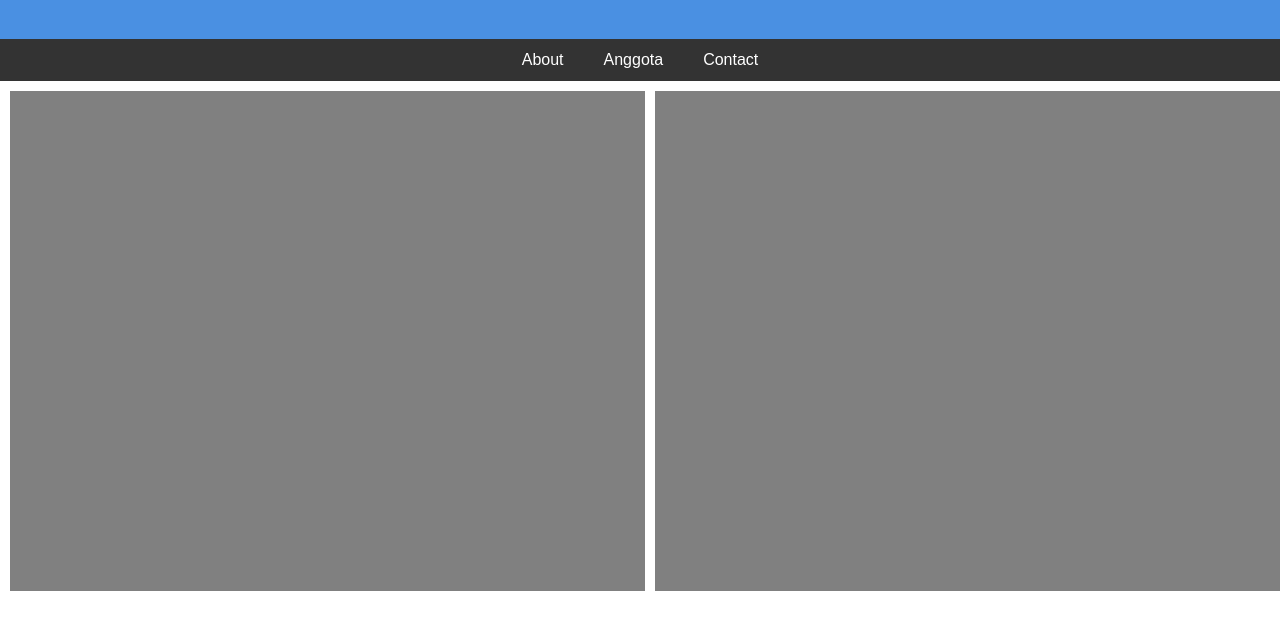
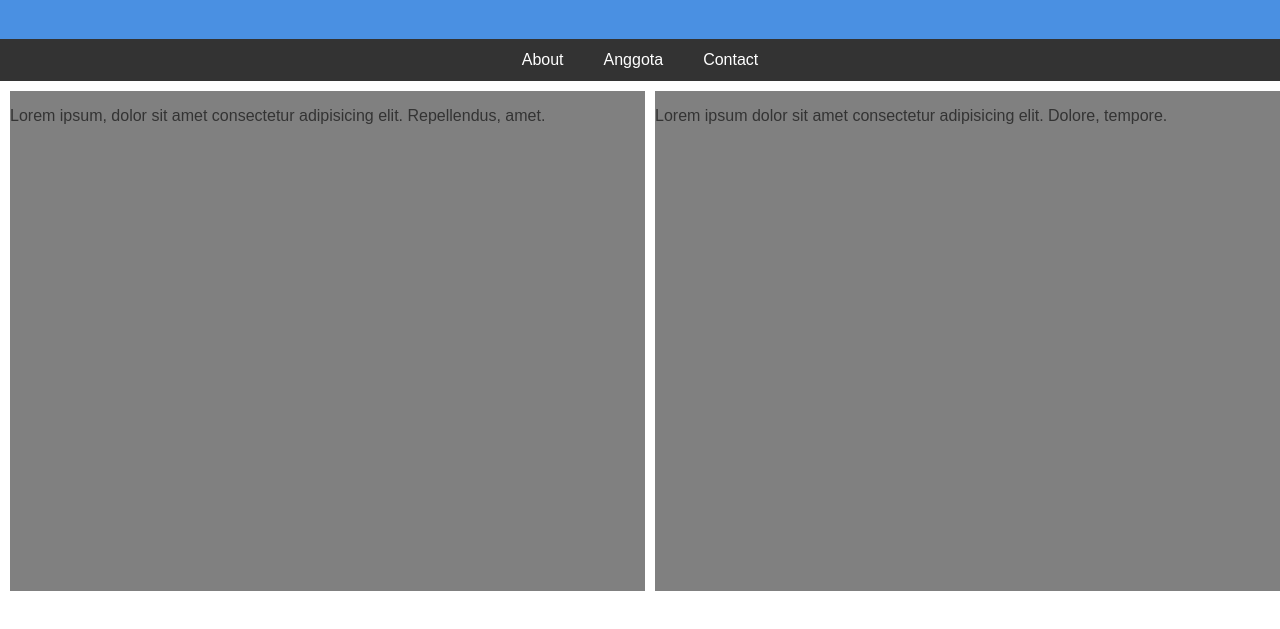
Before and after one commit to Indrawan-maker/test-collab, a plain HTML site: page index.html in a window 1280 px wide. Shown: the part 81-710 px from the top of the page. Drawn offline with Linux system fonts and the light colour scheme.

Commit message:
add lorem

```diff
--- a/index.html
+++ b/index.html
@@ -20,8 +20,12 @@
     </nav>
 
     <div class="container">
-        <section class="section-1"></section>
-        <section class="section-2"></section>
+        <section class="section-1">
+            <p>Lorem ipsum, dolor sit amet consectetur adipisicing elit. Repellendus, amet.</p>
+        </section>
+        <section class="section-2">
+            <p>Lorem ipsum dolor sit amet consectetur adipisicing elit. Dolore, tempore.</p>
+        </section>
     </div>
 
 </body>
```
